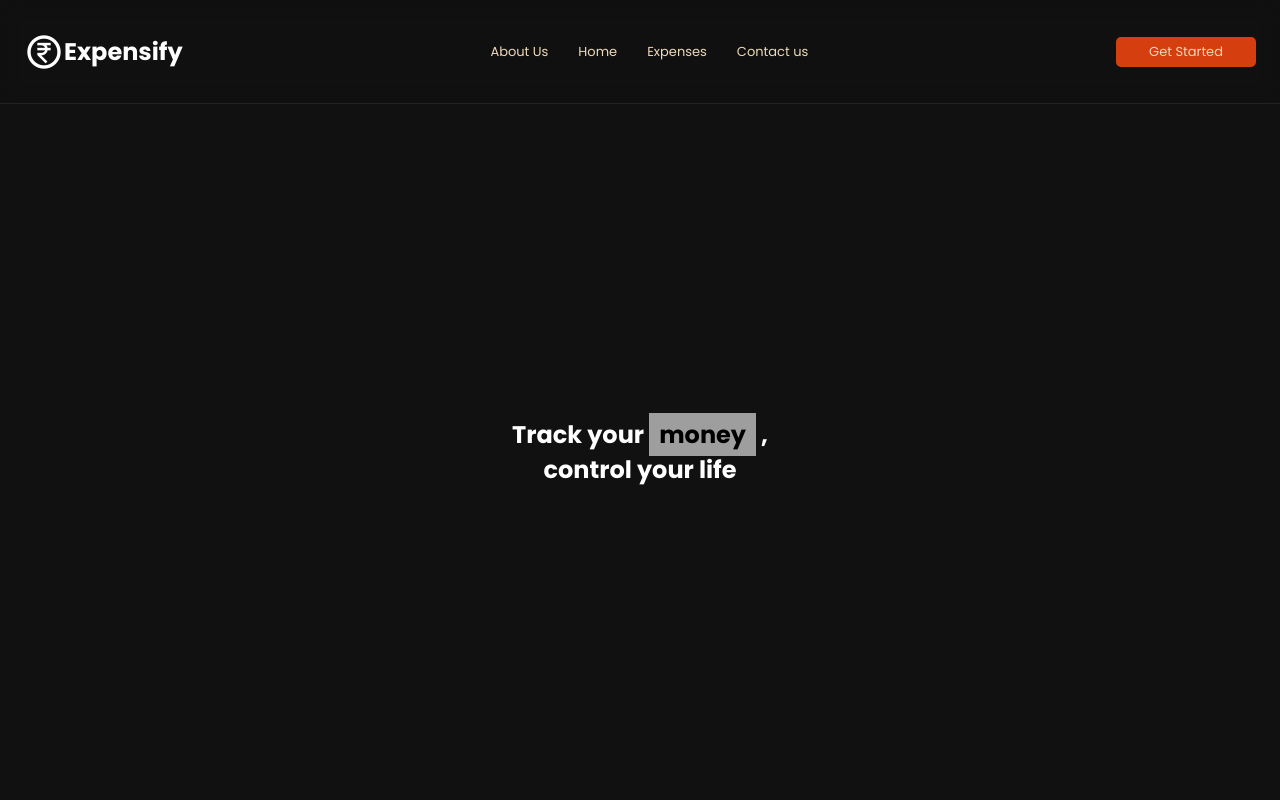
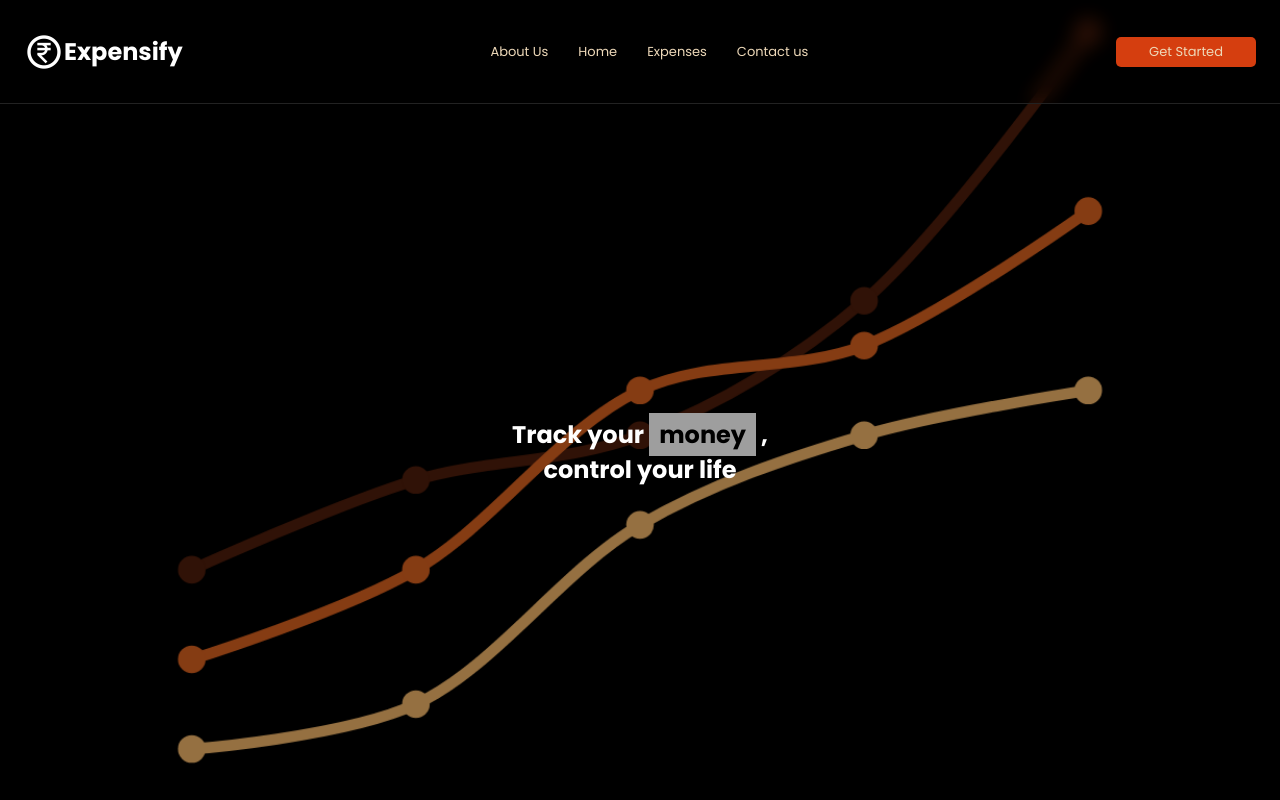
Before and after one commit to Anshika-maurya008/Expensify, a plain HTML site: page index.html in a window 1280 px wide. Drawn offline with nearby package versions, Linux system fonts and the light colour scheme; grey boxes are pictures that could not be loaded.

Commit message:
style updated

```diff
--- a/style.css
+++ b/style.css
@@ -9,7 +9,7 @@ body{
     width: 100vw;
     background-color: #111;
     color: white;
-    background-image: url("fn.png");
+    background-image: url("img/fn.png");
     background-size: cover;
     background-repeat: no-repeat;
     background-position: center;
```
